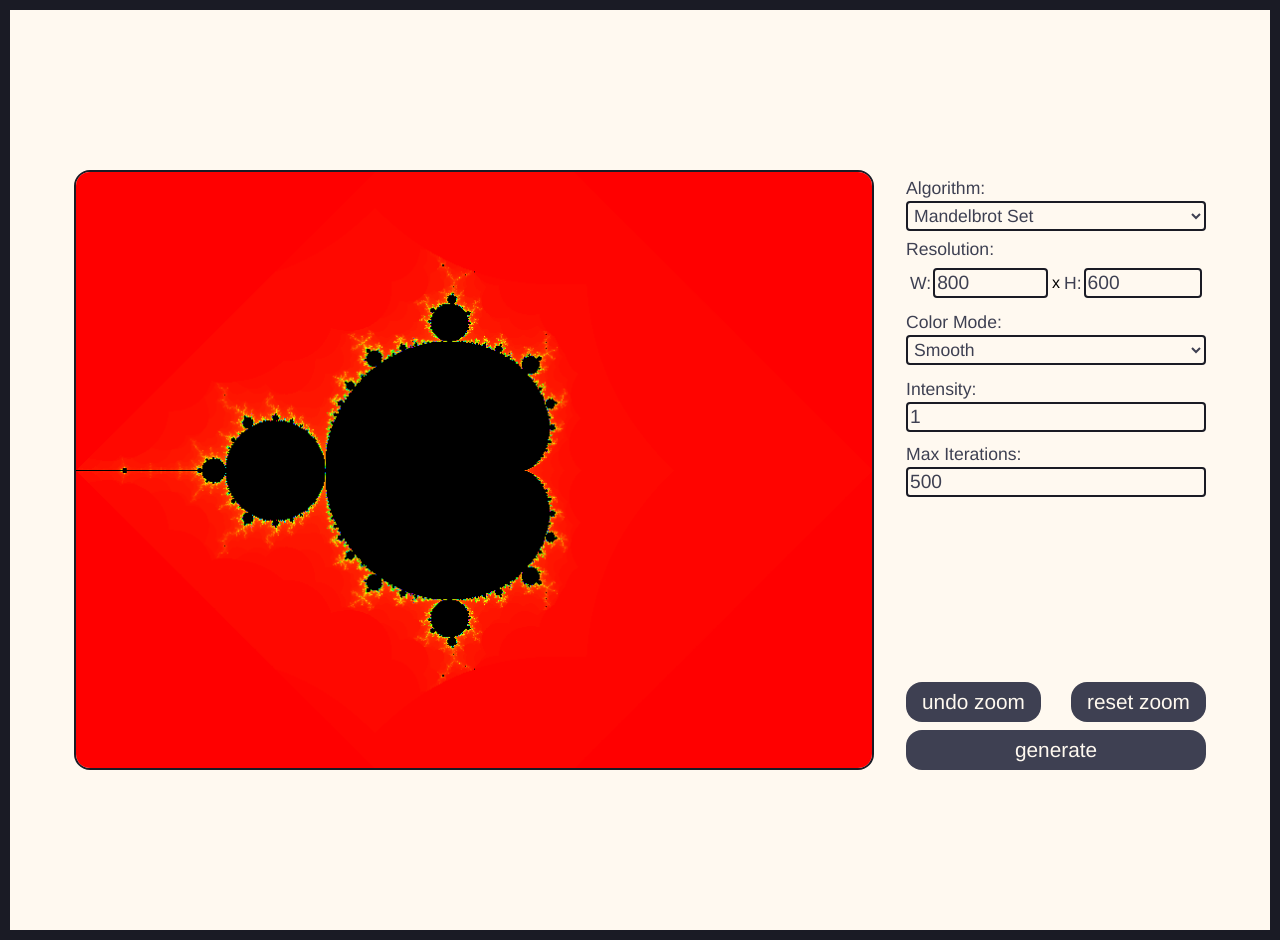
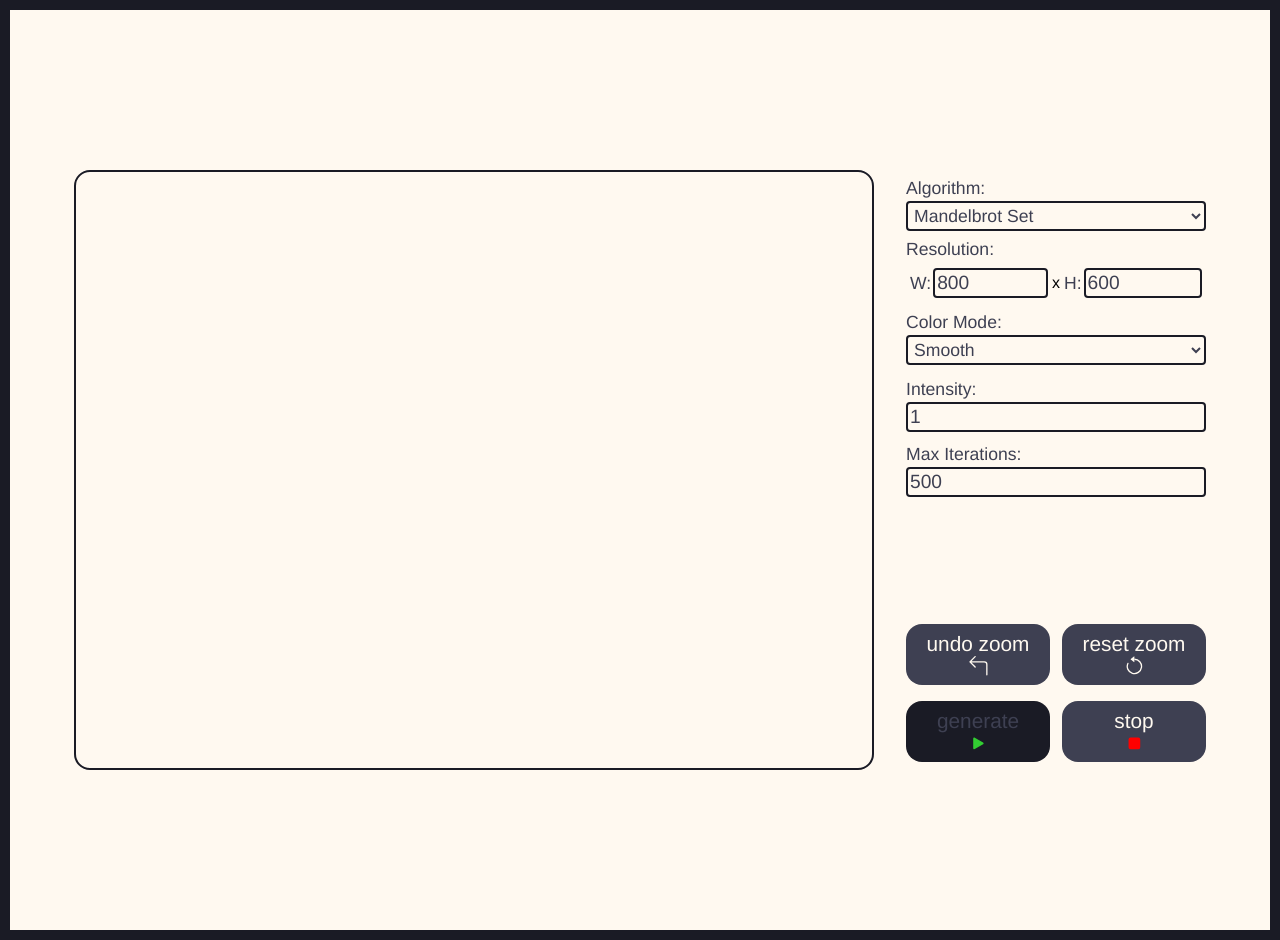
Before and after one commit to Septy2000/Portfolio-Website, a Next.js app: page /fractals-explorer in a window 1280 px wide. Built offline with nearby package versions, Linux system fonts and the light colour scheme.

Commit message:
Added workers;

```diff
--- a/src/components/Button/Button.styled.tsx
+++ b/src/components/Button/Button.styled.tsx
@@ -20,5 +20,6 @@ export const ButtonDefault = styled.button`
     &:not(:disabled):active {
         box-shadow: ${({ theme }) =>
             `inset 5px 5px 5px -1px ${theme.colors.orange_shade.dark_3}, inset -5px -5px 5px -1px ${theme.colors.orange}`};
+        background-color: ${({ theme }) => theme.colors.orange};
     }
 `;
--- a/src/components/Sections/FractalsGeneratorSections/FractalsSection/FractalsSection.tsx
+++ b/src/components/Sections/FractalsGeneratorSections/FractalsSection/FractalsSection.tsx
@@ -1,15 +1,19 @@
 import * as Styled from "./FractalsSection.styled";
-import React, { useEffect, useRef } from "react";
+import React, { useEffect, useRef, useState } from "react";
 import { ComplexPlaneBoundary } from "@/_types/math";
-import mandelbrotIterationCalculator from "@/utils/algorithms/mandelbrotFunction";
-import juliaIterationCalculator from "@/utils/algorithms/juliaFunction";
-import { complexPlanePoint } from "@/utils/complexNumbers";
 import { getHSLColor, getRGBColor, getRandomHSLColor } from "@/utils/color";
 import ParametersMenu from "./ParametersMenu/ParametersMenu";
 import { useParameters } from "@/components/Sections/FractalsGeneratorSections/FractalsSection/ParametersProvider/ParametersProvider";
 import { randomWithinBounds } from "@/utils/random";
 import * as noise from "@/utils/algorithms/perlinNoise";
+import {
+    createMandelbrotWorker,
+    createJuliaWorker,
+    createPerlinWorker,
+} from "@/utils/workers/workers";
+
 export default function FractalsSection() {
+    const [isImageGenerated, setIsImageGenerated] = useState(true);
     const canvasRef = useRef<HTMLCanvasElement | null>(null);
     const contextRef = useRef<CanvasRenderingContext2D | null>(null);
     const {
@@ -26,6 +30,9 @@ export default function FractalsSection() {
         IM_MAX: 1.5,
     };
     let randomColorsList: number[] = [];
+
+    let worker: Worker | null = null;
+    let columnList: number[] = [];
 
     // Scaling factor for taking into account resolution difference between the actual canvas
     // and the displayed canvas
@@ -50,7 +57,30 @@ export default function FractalsSection() {
     }, []);
 
     function drawColumn(column: number, columnValues: number[]) {
-        if (!canvasRef.current) return;
+        // console.log(isImageGenerated);
+
+        if (!canvasRef.current || !worker || !isImageGenerated) return;
+        if (columnList.length > 0) {
+            const data = {
+                column: columnList.pop(),
+                boundaries: complexPlaneBoundaries,
+                width: typedParameters.width,
+                height: typedParameters.height,
+                maxIterations: typedParameters.maxIterations,
+                selectedComplexNumber:
+                    typedParameters.algorithm === "julia"
+                        ? typedParameters.customCValueSelected
+                            ? {
+                                  x: typedParameters.customCRealValue,
+                                  y: typedParameters.customCImaginaryValue,
+                              }
+                            : typedParameters.valueOfC
+                        : null,
+            };
+            worker.postMessage(data);
+        } else {
+            setIsImageGenerated(true);
+        }
 
         for (let row = 0; row < canvasRef.current.height; row++) {
             draw(column, row, columnValues[row]);
@@ -94,55 +124,51 @@ export default function FractalsSection() {
 
     function generate() {
         setupCanvas();
+        setIsImageGenerated(false);
+        columnList = [];
+        for (let i = typedParameters.width - 1; i >= 0; i--) {
+            columnList.push(i);
+        }
         randomColorsList = new Array(
             typedColorModeParameters.numberOfRandomColors
         )
             .fill(0)
             .map((_) => randomWithinBounds(0, 360));
         if (typedParameters.algorithm !== "perlin") {
-            generateMandelbrotAndJulia();
+            generateMandelbrotOrJulia();
         } else {
             generatePerlin();
         }
     }
 
-    function generateMandelbrotAndJulia() {
-        for (let column = 0; column < typedParameters.width; column++) {
-            let columnValues: number[] = [];
-            for (let row = 0; row < typedParameters.height; row++) {
-                let complexPoint = complexPlanePoint(
-                    column,
-                    row,
-                    complexPlaneBoundaries,
-                    typedParameters.width,
-                    typedParameters.height
-                );
-                let iterationsReached = 0;
-                if (typedParameters.algorithm === "mandelbrot") {
-                    iterationsReached = mandelbrotIterationCalculator(
-                        complexPoint,
-                        typedParameters.maxIterations
-                    );
-                } else {
-                    const selectedComplexNumber =
-                        typedParameters.customCValueSelected
-                            ? {
-                                  x: typedParameters.customCRealValue,
-                                  y: typedParameters.customCImaginaryValue,
-                              }
-                            : typedParameters.valueOfC;
-                    iterationsReached = juliaIterationCalculator(
-                        complexPoint,
-                        selectedComplexNumber,
-                        typedParameters.maxIterations
-                    );
-                }
+    function generateMandelbrotOrJulia() {
+        if (worker) worker.terminate();
+        worker =
+            typedParameters.algorithm === "mandelbrot"
+                ? createMandelbrotWorker()
+                : createJuliaWorker();
+        const data = {
+            column: columnList.pop(),
+            boundaries: complexPlaneBoundaries,
+            width: typedParameters.width,
+            height: typedParameters.height,
+            maxIterations: typedParameters.maxIterations,
+            selectedComplexNumber:
+                typedParameters.algorithm === "julia"
+                    ? typedParameters.customCValueSelected
+                        ? {
+                              x: typedParameters.customCRealValue,
+                              y: typedParameters.customCImaginaryValue,
+                          }
+                        : typedParameters.valueOfC
+                    : null,
+        };
+        worker.postMessage(data);
+        console.log(isImageGenerated);
 
-                columnValues.push(iterationsReached);
-            }
-
-            drawColumn(column, columnValues);
-        }
+        worker.onmessage = (event) => {
+            drawColumn(event.data.column, event.data.columnValues);
+        };
     }
 
     function generatePerlin() {
@@ -188,6 +214,15 @@ export default function FractalsSection() {
         }
     }
 
+    useEffect(() => {
+        // console.log(isImageGenerated);
+    }, [isImageGenerated]);
+
+    function stopGeneration() {
+        if (worker) worker.terminate();
+        setIsImageGenerated(true);
+    }
+
     function drawPerlinPoint(row: number, col: number, pointValues: number[]) {
         const ctx = contextRef.current;
         if (!ctx) return;
@@ -223,7 +258,11 @@ export default function FractalsSection() {
         <Styled.Container>
             <Styled.Canvas ref={canvasRef} />
             <Styled.MenuContainer>
-                <ParametersMenu generate={generate} />
+                <ParametersMenu
+                    generate={generate}
+                    stopGeneration={stopGeneration}
+                    isImageGenerated={isImageGenerated}
+                />
             </Styled.MenuContainer>
         </Styled.Container>
     );
--- a/src/components/Sections/FractalsGeneratorSections/FractalsSection/ParametersMenu/ParametersMenu.styled.tsx
+++ b/src/components/Sections/FractalsGeneratorSections/FractalsSection/ParametersMenu/ParametersMenu.styled.tsx
@@ -1,5 +1,10 @@
 import styled from "styled-components";
 import { ButtonDefault } from "@/components/Button/Button.styled";
+import { BsFillPlayFill } from "react-icons/bs";
+import { BsFillStopFill } from "react-icons/bs";
+import { BsArrow90DegLeft } from "react-icons/bs";
+import { BsArrowCounterclockwise } from "react-icons/bs";
+
 export const Container = styled.div`
     display: flex;
     flex-direction: column;
@@ -21,17 +26,37 @@ export const ButtonsContainer = styled.div`
     flex-direction: column;
 `;
 
-export const ZoomButtonsContainer = styled.div`
+export const HorizontalButtonsContainer = styled.div`
     display: flex;
     flex-direction: row;
     justify-content: space-between;
     margin: 8px 0;
 `;
 
-export const GenerateButton = styled(ButtonDefault)`
-    width: 100%;
+export const ControlButton = styled(ButtonDefault)`
+    width: 48%;
+    display: flex;
+    flex-direction: column;
+    justify-content: center;
+    align-items: center;
 `;
 
-export const ZoomControlButton = styled(ButtonDefault)`
-    width: 45%;
+export const PlayIcon = styled(BsFillPlayFill)`
+    font-size: 1.3rem;
+    color: limegreen;
 `;
+
+export const StopIcon = styled(BsFillStopFill)`
+    font-size: 1.3rem;
+    color: ${({ theme }) => theme.colors.error};
+`;
+
+export const UndoZoomIcon = styled(BsArrow90DegLeft)`
+    font-size: 1.3rem;
+    color: ${({ theme }) => theme.colors.text.secondary};
+`;
+
+export const ResetZoomIcon = styled(BsArrowCounterclockwise)`
+    font-size: 1.3rem;
+    color: ${({ theme }) => theme.colors.text.secondary};
+`;
--- a/src/components/Sections/FractalsGeneratorSections/FractalsSection/ParametersMenu/ParametersMenu.tsx
+++ b/src/components/Sections/FractalsGeneratorSections/FractalsSection/ParametersMenu/ParametersMenu.tsx
@@ -7,7 +7,15 @@ import PerlinNoiseParametersMenu from "./PerlinNoiseParametersMenu/PerlinNoisePa
 import ColorModeMenu from "@/components/Sections/FractalsGeneratorSections/FractalsSection/ParametersMenu/ColorModeMenu/ColorModeMenu";
 import { isParametersMenuInputValid } from "@/utils/parametersValidation";
 import InputError from "./InputError";
-export default function ParametersMenu({ generate }: { generate: () => void }) {
+export default function ParametersMenu({
+    generate,
+    isImageGenerated,
+    stopGeneration,
+}: {
+    generate: () => void;
+    isImageGenerated: boolean;
+    stopGeneration: () => void;
+}) {
     const { typedColorModeParameters, typedParameters } = useParameters();
 
     return (
@@ -27,25 +35,37 @@ export default function ParametersMenu({ generate }: { generate: () => void }) {
             </Styled.MenusContainer>
             <Styled.ButtonsContainer>
                 <InputError />
-                <Styled.ZoomButtonsContainer>
-                    <Styled.ZoomControlButton onClick={() => {}}>
+                <Styled.HorizontalButtonsContainer>
+                    <Styled.ControlButton onClick={() => {}}>
                         undo zoom
-                    </Styled.ZoomControlButton>
-                    <Styled.ZoomControlButton onClick={() => {}}>
+                        <Styled.UndoZoomIcon />
+                    </Styled.ControlButton>
+                    <Styled.ControlButton onClick={() => {}}>
                         reset zoom
-                    </Styled.ZoomControlButton>
-                </Styled.ZoomButtonsContainer>
-                <Styled.GenerateButton
+                        <Styled.ResetZoomIcon />
+                    </Styled.ControlButton>
+                </Styled.HorizontalButtonsContainer>
+                <Styled.HorizontalButtonsContainer>
+                    <Styled.ControlButton
                         onClick={generate}
                         disabled={
                             !isParametersMenuInputValid(
                                 typedParameters,
                                 typedColorModeParameters
-                        )
+                            ) || !isImageGenerated
                         }
                     >
                         generate
-                </Styled.GenerateButton>
+                        <Styled.PlayIcon />
+                    </Styled.ControlButton>
+                    <Styled.ControlButton
+                        onClick={stopGeneration}
+                        disabled={isImageGenerated}
+                    >
+                        stop
+                        <Styled.StopIcon />
+                    </Styled.ControlButton>
+                </Styled.HorizontalButtonsContainer>
             </Styled.ButtonsContainer>
         </Styled.Container>
     );
--- /dev/null
+++ b/src/utils/workers/juliaWorker.ts
@@ -0,0 +1,33 @@
+import juliaIterationCalculator from "@/utils/algorithms/juliaFunction";
+import { ComplexPlaneBoundary } from "@/_types/math";
+import { complexPlanePoint } from "@/utils/complexNumbers";
+
+self.onmessage = (event) => {
+    const {
+        column,
+        boundaries,
+        width,
+        height,
+        maxIterations,
+        selectedComplexNumber,
+    } = event.data;
+    const columnValues: number[] = [];
+
+    for (let row = 0; row < height; row++) {
+        const complexPoint = complexPlanePoint(
+            column,
+            row,
+            boundaries,
+            width,
+            height
+        );
+        const iterationsReached = juliaIterationCalculator(
+            complexPoint,
+            selectedComplexNumber,
+            maxIterations
+        );
+        columnValues.push(iterationsReached);
+    }
+
+    self.postMessage({ column, columnValues });
+};
--- /dev/null
+++ b/src/utils/workers/mandelbrotWorker.ts
@@ -0,0 +1,23 @@
+import mandelbrotIterationCalculator from "@/utils/algorithms/mandelbrotFunction";
+import { complexPlanePoint } from "@/utils/complexNumbers";
+
+self.onmessage = (event) => {
+    const { column, boundaries, width, height, maxIterations } = event.data;
+    const columnValues: number[] = [];
+    for (let row = 0; row < height; row++) {
+        const complexPoint = complexPlanePoint(
+            column,
+            row,
+            boundaries,
+            width,
+            height
+        );
+        const iterationsReached = mandelbrotIterationCalculator(
+            complexPoint,
+            maxIterations
+        );
+        columnValues.push(iterationsReached);
+    }
+
+    self.postMessage({ column, columnValues });
+};
--- /dev/null
+++ b/src/utils/workers/perlinWorker.ts
@@ -0,0 +1,26 @@
+import * as noise from "@/utils/algorithms/perlinNoise";
+
+self.onmessage = (event) => {
+    const { columns, rows, scale, zoomOutFactor, customSeed } = event.data;
+
+    noise.seed(customSeed);
+
+    let xChange;
+    let yChange;
+
+    for (let col = 0; col < columns; col++) {
+        xChange = 0;
+        yChange = col * zoomOutFactor;
+        for (let row = 0; row < rows; row++) {
+            const pointValues = noise.computeEndPoints(
+                col,
+                row,
+                scale,
+                xChange,
+                yChange
+            );
+            self.postMessage({ row, col, pointValues });
+            xChange += zoomOutFactor;
+        }
+    }
+};
--- /dev/null
+++ b/src/utils/workers/workers.ts
@@ -0,0 +1,17 @@
+export const createMandelbrotWorker = () => {
+    return new Worker(
+        new URL("@/utils/workers/mandelbrotWorker.ts", import.meta.url)
+    );
+};
+
+export const createJuliaWorker = () => {
+    return new Worker(
+        new URL("@/utils/workers/juliaWorker.ts", import.meta.url)
+    );
+};
+
+export const createPerlinWorker = () => {
+    return new Worker(
+        new URL("@/utils/workers/perlinWorker.ts", import.meta.url)
+    );
+};
```
Lines whose indentation alone changed are shown as unchanged.
